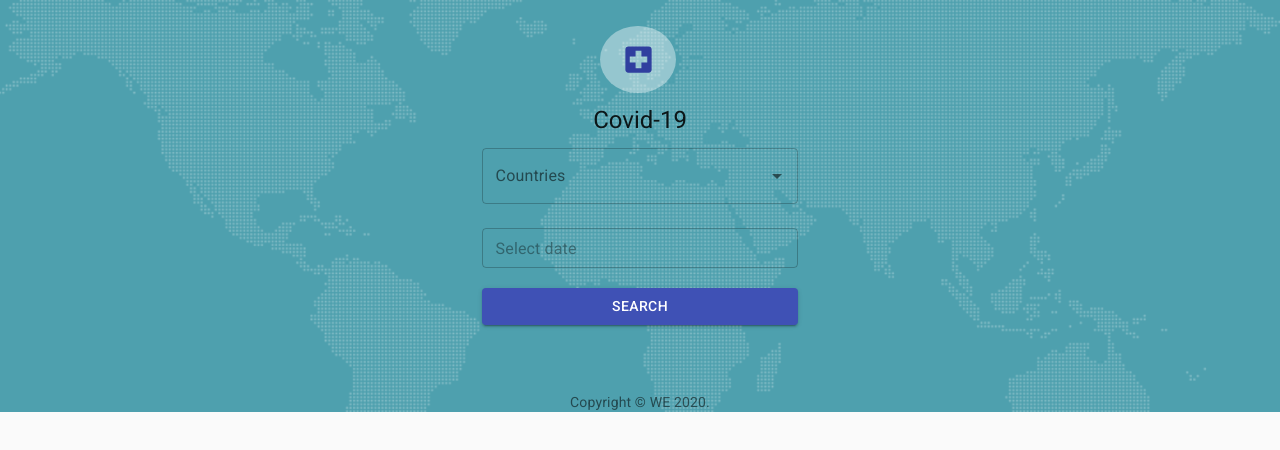
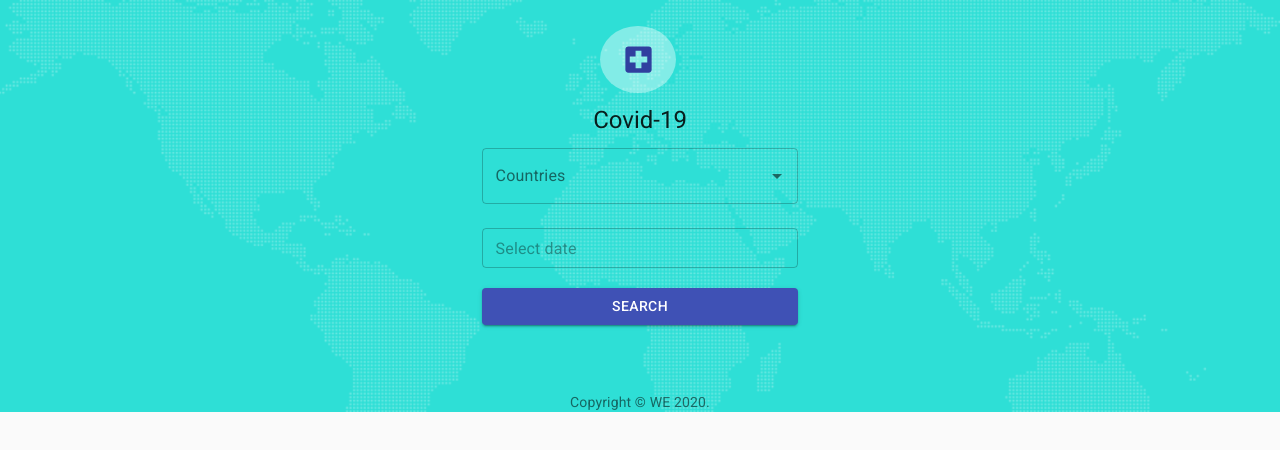
Before and after one commit to rodrigogomezcerda/test-covid-frontend-api, a React (Create React App) app: page / in a window 1280 px wide. Shown: the top 450 px of the page. Built offline with nearby package versions, Linux system fonts and the light colour scheme.

Commit message:
UPDATE: home view

```diff
--- a/src/App.css
+++ b/src/App.css
@@ -1,7 +1,7 @@
 .App {
     text-align: center;
     background-image: url("./assets/img/map-image.png");
-    background-color: #4ea0ae;
+    background-color: #2edfd6;
     display: flex;
     background-position: center center;
     background-size: cover;
--- a/src/view/home.jsx
+++ b/src/view/home.jsx
@@ -47,7 +47,7 @@ export default function Home() {
                 </div>
                 <form noValidate>
                     <div className="form-item">
-                        <Autocomplete className="item" />
+                        <Autocomplete />
                     </div>
                     <div className="form-item">
                         <MuiPickersUtilsProvider utils={DateFnsUtils}>
```
